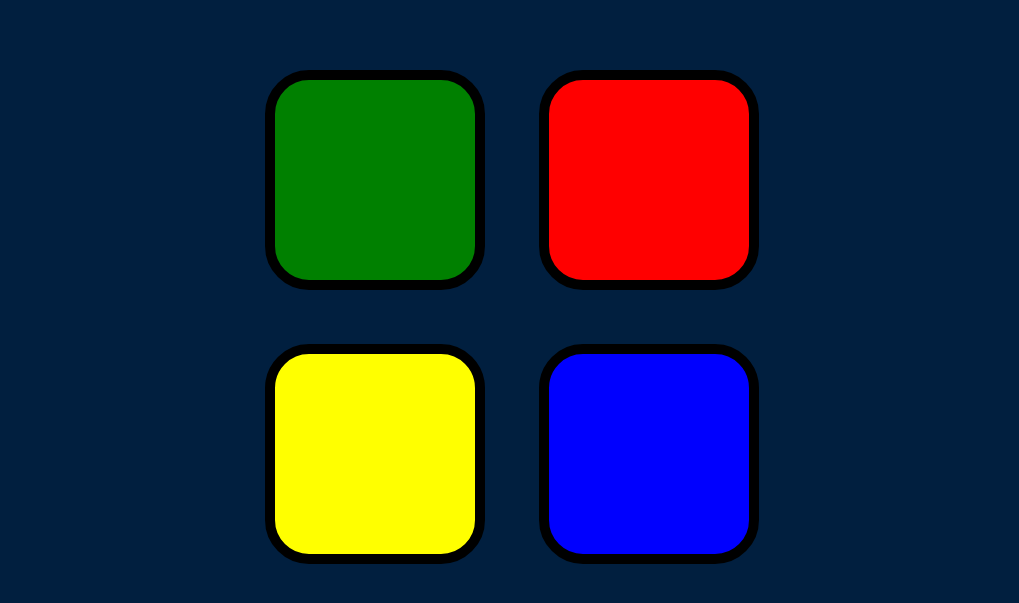
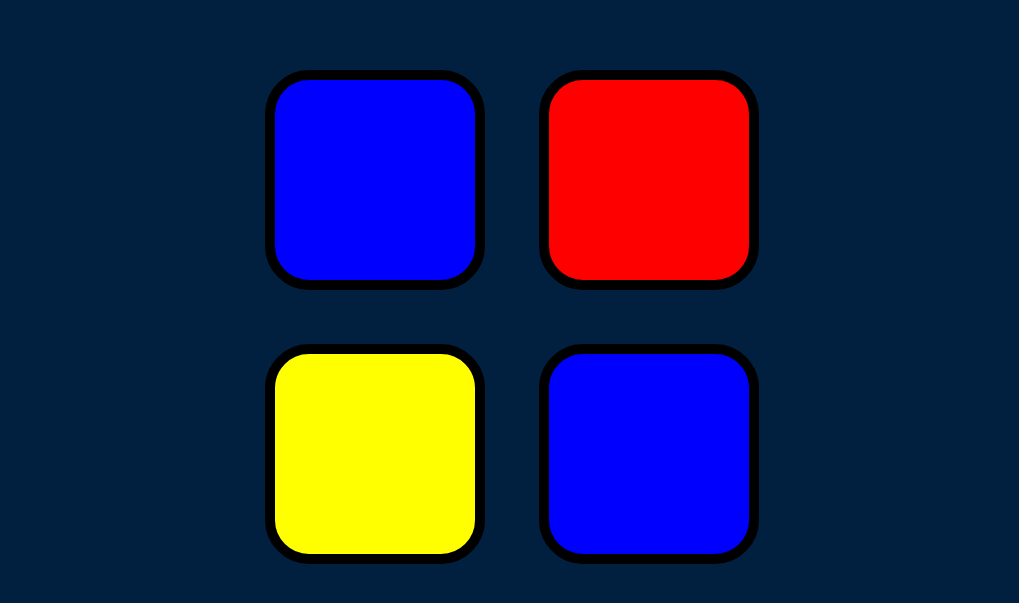
Before and after one commit to shubham1898580/Simon-Game, a plain HTML site: page index.html in a window 1280 px wide. Shown: the part 129-732 px from the top of the page, without its empty margins (128-1147 px from the left). Drawn offline with nearby package versions, Linux system fonts and the light colour scheme.

Commit message:
Update index.html

```diff
--- a/index.html
+++ b/index.html
@@ -13,7 +13,7 @@
   <div class="container">
     <div lass="row">
 
-      <div type="button" id="green" class="btn green">
+      <div type="button" id="blue" class="btn blue">
 
       </div>
 
```
